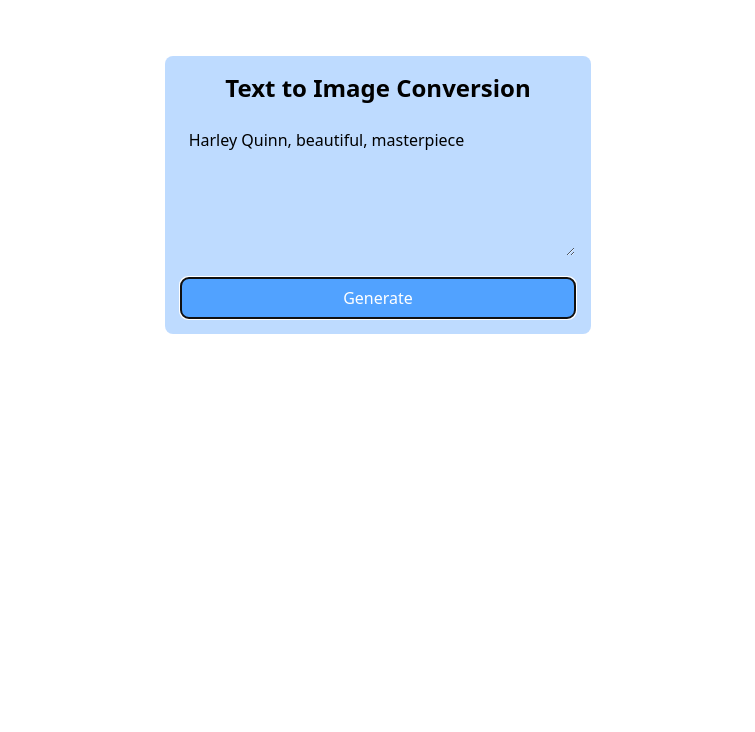
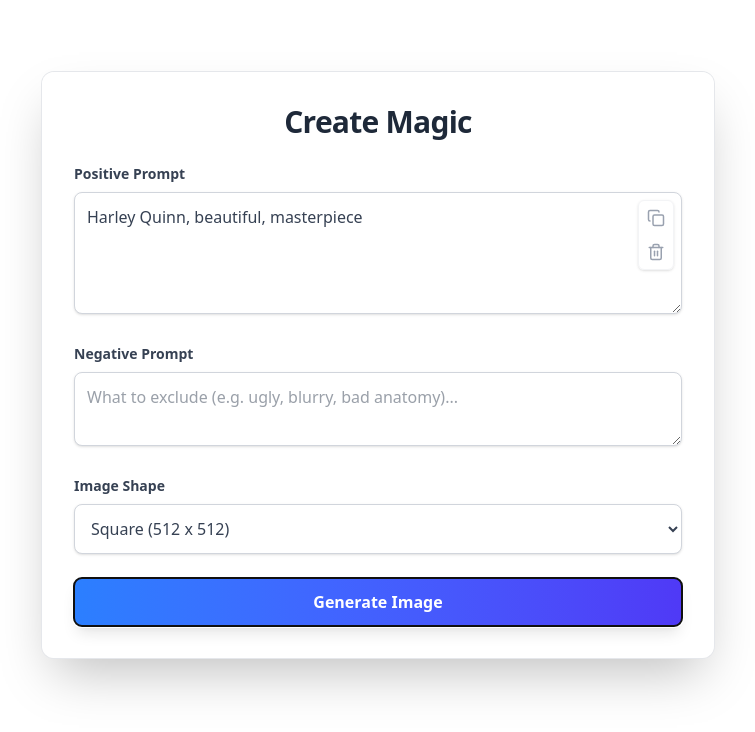
Before and after one commit to jezbravo/text-2-img-vitejs, a React (Vite) app: page / in a window 1280 px wide. Shown: the top 732 px of the page, without its empty margins (262-1017 px from the left). Built offline with nearby package versions, Linux system fonts and the light colour scheme; no server answers; what @huggingface/inference would draw is missing.

Commit message:
✨ feat: add negative prompt, image dimensions, and UI improvements

```diff
--- a/package.json
+++ b/package.json
@@ -15,6 +15,7 @@
     "dotenv": "^17.2.0",
     "express": "^5.1.0",
     "file-saver": "^2.0.5",
+    "lucide-react": "^0.562.0",
     "node-fetch": "^3.3.2",
     "react": "^19.1.0",
     "react-dom": "^19.1.0"
--- a/server.js
+++ b/server.js
@@ -21,13 +21,18 @@ import { HfInference } from "@huggingface/inference";
 const hf = new HfInference(process.env.VITE_HF_TOKEN);
 
 app.post("/api/generateImage", async (req, res) => {
-  const { prompt, model } = req.body;
+  const { prompt, negative_prompt, model, width, height } = req.body;
   console.log("Request body:", req.body);
 
   try {
     const response = await hf.textToImage({
       model: model,
       inputs: prompt,
+      parameters: {
+        negative_prompt: negative_prompt,
+        width: width ? parseInt(width) : undefined,
+        height: height ? parseInt(height) : undefined,
+      },
     });
 
     const arrayBuffer = await response.arrayBuffer();
--- a/src/App.jsx
+++ b/src/App.jsx
@@ -3,6 +3,7 @@ import { HfInference } from "@huggingface/inference";
 import getCurrentDateTime from "./script/date";
 import { saveAs } from "file-saver";
 import { mainModel } from "../models";
+import { Copy, Trash2 } from "lucide-react";
 
 const hf = new HfInference(import.meta.env.VITE_HF_TOKEN);
 
@@ -10,11 +11,42 @@ function Home() {
   const [textInput, setTextInput] = useState(
     "Harley Quinn, beautiful, masterpiece",
   );
+  const [negativePrompt, setNegativePrompt] = useState("");
   const [loading, setLoading] = useState(false);
+  const [width, setWidth] = useState(512);
+  const [height, setHeight] = useState(512);
+  const [shape, setShape] = useState("square");
 
   // Function to handle changes in the textarea
   const handleTextareaChange = (event) => {
-    setTextInput(event.target.value); // Update the state with the new value of the textarea
+    setTextInput(event.target.value);
+  };
+
+  const handleNegativePromptChange = (event) => {
+    setNegativePrompt(event.target.value);
+  };
+
+  const handleShapeChange = (e) => {
+    const newShape = e.target.value;
+    setShape(newShape);
+    if (newShape === "square") {
+      setWidth(512);
+      setHeight(512);
+    } else if (newShape === "portrait") {
+      setWidth(512);
+      setHeight(768);
+    } else if (newShape === "landscape") {
+      setWidth(768);
+      setHeight(512);
+    }
+  };
+
+  const copyToClipboard = () => {
+    navigator.clipboard.writeText(textInput);
+  };
+
+  const clearText = () => {
+    setTextInput("");
   };
 
   // Function to handle form submission
@@ -38,22 +70,19 @@ function Home() {
 
   async function generateImage() {
     const { date, time } = getCurrentDateTime();
-    // const model = import.meta.env.VITE_TXT_TO_IMG_MODEL;
     const model = mainModel;
     console.log("model: ", model);
-
-    /*
-    const res = await hf.textToImage({
-      inputs: textInput,
-      model: model,
-      endpointUrl: `https://api-inference.huggingface.co/models/${model}`,
-    });
-    */
 
     const response = await fetch("http://localhost:3001/api/generateImage", {
       method: "POST",
       headers: { "Content-Type": "application/json" },
-      body: JSON.stringify({ prompt: textInput, model: mainModel }),
+      body: JSON.stringify({
+        prompt: textInput,
+        negative_prompt: negativePrompt,
+        model: mainModel,
+        width,
+        height
+      }),
     });
 
     if (!response.ok) {
@@ -100,46 +129,115 @@ function Home() {
   }
   return (
     <>
-      <main className="mt-14 flex items-center justify-center">
-        <div className="w-full rounded-lg bg-blue-200 p-4 md:w-3/4 lg:w-1/2 xl:w-1/3">
-          <form onSubmit={handleSubmit} className="space-y-4">
+      <main className="mt-14 flex items-center justify-center p-4">
+        <div className="w-full max-w-2xl rounded-xl bg-white/80 p-6 shadow-2xl backdrop-blur-md ring-1 ring-gray-200 md:p-8">
+          <form onSubmit={handleSubmit} className="space-y-6">
+            <h1 className="text-center text-3xl font-bold text-gray-800 tracking-tight">
+              Create Magic
+            </h1>
+
+            <div className="space-y-2">
               <label
                 htmlFor="prompt"
-              className="mb-4 block text-center text-2xl font-bold"
+                className="block text-sm font-semibold text-gray-700"
               >
-              Text to Image Conversion
+                Positive Prompt
               </label>
+              <div className="relative">
                 <textarea
                   name="prompt"
                   id="prompt"
                   placeholder="Describe your vision..."
-              rows={5}
-              cols={40}
-              className="w-full overflow-auto p-2"
+                  rows={4}
+                  className="w-full rounded-lg border border-gray-300 bg-white p-3 pr-10 shadow-sm focus:border-blue-500 focus:outline-none focus:ring-1 focus:ring-blue-500 transition-all font-sans text-gray-700"
                   value={textInput}
                   onChange={handleTextareaChange}
                 ></textarea>
+                <div className="absolute right-2 top-2 flex flex-col space-y-2 bg-white/90 p-1 rounded-md shadow-sm border border-gray-100">
                   <button
-              className="relative flex w-full items-center justify-center rounded-lg bg-blue-400 p-2 text-white hover:bg-blue-600"
+                    type="button"
+                    onClick={copyToClipboard}
+                    className="rounded p-1 text-gray-400 hover:bg-gray-100 hover:text-blue-500 transition-colors cursor-pointer"
+                    title="Copy prompt"
+                  >
+                    <Copy size={18} />
+                  </button>
+                  <button
+                    type="button"
+                    onClick={clearText}
+                    className="rounded p-1 text-gray-400 hover:bg-gray-100 hover:text-red-500 transition-colors cursor-pointer"
+                    title="Clear prompt"
+                  >
+                    <Trash2 size={18} />
+                  </button>
+                </div>
+              </div>
+            </div>
+
+            <div className="space-y-2">
+               <label
+                htmlFor="negativePrompt"
+                className="block text-sm font-semibold text-gray-700"
+              >
+                Negative Prompt
+              </label>
+              <textarea
+                  name="negativePrompt"
+                  id="negativePrompt"
+                  placeholder="What to exclude (e.g. ugly, blurry, bad anatomy)..."
+                  rows={2}
+                  className="w-full rounded-lg border border-gray-300 bg-white p-3 shadow-sm focus:border-red-400 focus:outline-none focus:ring-1 focus:ring-red-400 transition-all font-sans text-gray-700"
+                  value={negativePrompt}
+                  onChange={handleNegativePromptChange}
+                ></textarea>
+            </div>
+
+            <div className="space-y-2">
+               <label htmlFor="shape" className="block text-sm font-semibold text-gray-700">
+                  Image Shape
+               </label>
+               <select
+                  id="shape"
+                  value={shape}
+                  onChange={handleShapeChange}
+                  className="w-full rounded-lg border border-gray-300 bg-white p-3 shadow-sm focus:border-blue-500 focus:outline-none focus:ring-1 focus:ring-blue-500 transition-all text-gray-700"
+               >
+                  <option value="square">Square (512 x 512)</option>
+                  <option value="portrait">Portrait (512 x 768)</option>
+                  <option value="landscape">Landscape (768 x 512)</option>
+               </select>
+            </div>
+
+            <button
+              className="relative flex w-full items-center justify-center rounded-lg bg-gradient-to-r from-blue-500 to-indigo-600 p-3 text-white font-semibold shadow-lg hover:from-blue-600 hover:to-indigo-700 hover:shadow-xl active:scale-[0.98] transition-all duration-200 cursor-pointer"
               type="submit"
               disabled={loading}
               autoFocus
             >
               {loading ? (
-                <>
-                  <span className="mr-2">Generating. Please Wait...</span>
+                <div className="flex items-center space-x-2">
+                   <svg className="animate-spin -ml-1 mr-3 h-5 w-5 text-white" xmlns="http://www.w3.org/2000/svg" fill="none" viewBox="0 0 24 24">
+                      <circle className="opacity-25" cx="12" cy="12" r="10" stroke="currentColor" strokeWidth="4"></circle>
+                      <path className="opacity-75" fill="currentColor" d="M4 12a8 8 0 018-8V0C5.373 0 0 5.373 0 12h4zm2 5.291A7.962 7.962 0 014 12H0c0 3.042 1.135 5.824 3 7.938l3-2.647z"></path>
+                    </svg>
+                  <span>Generating Magic...</span>
+                </div>
+              ) : (
+                "Generate Image"
+              )}
+            </button>
+
+            {loading && (
+                 <div className="flex justify-center mt-4">
                   <img
                       src="/penguin.gif"
                       alt="penguin"
-                    width={200}
-                    height={200}
-                    className="absolute inset-0 mx-auto pt-14"
+                      width={100}
+                      height={100}
+                      className="rounded-full shadow-inner"
                     />
-                </>
-              ) : (
-                "Generate"
+                 </div>
             )}
-            </button>
           </form>
         </div>
       </main>
```
Also changed, not shown: 1 other file (tests, documents, lock files or other folders). Lines whose indentation alone changed are shown as unchanged.
